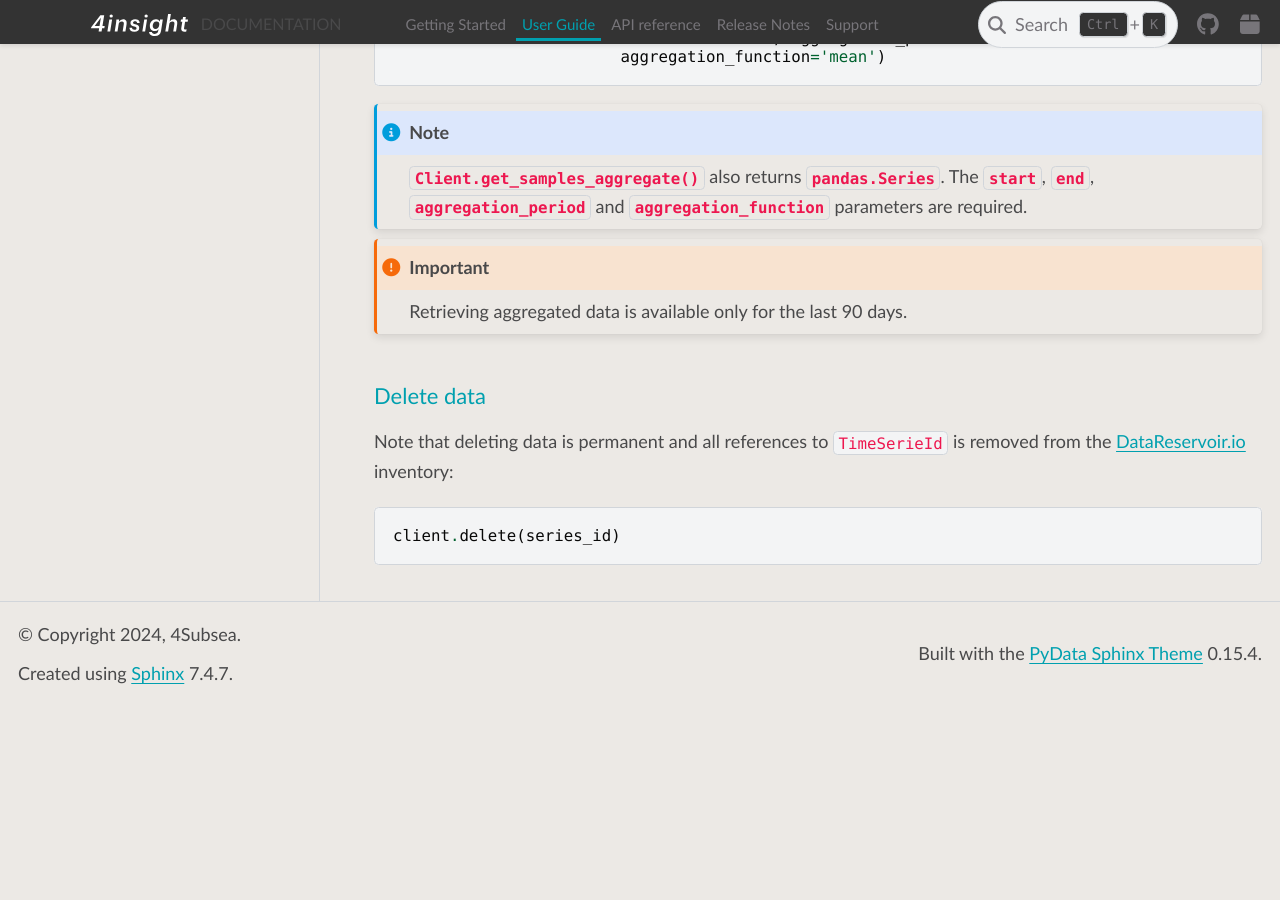
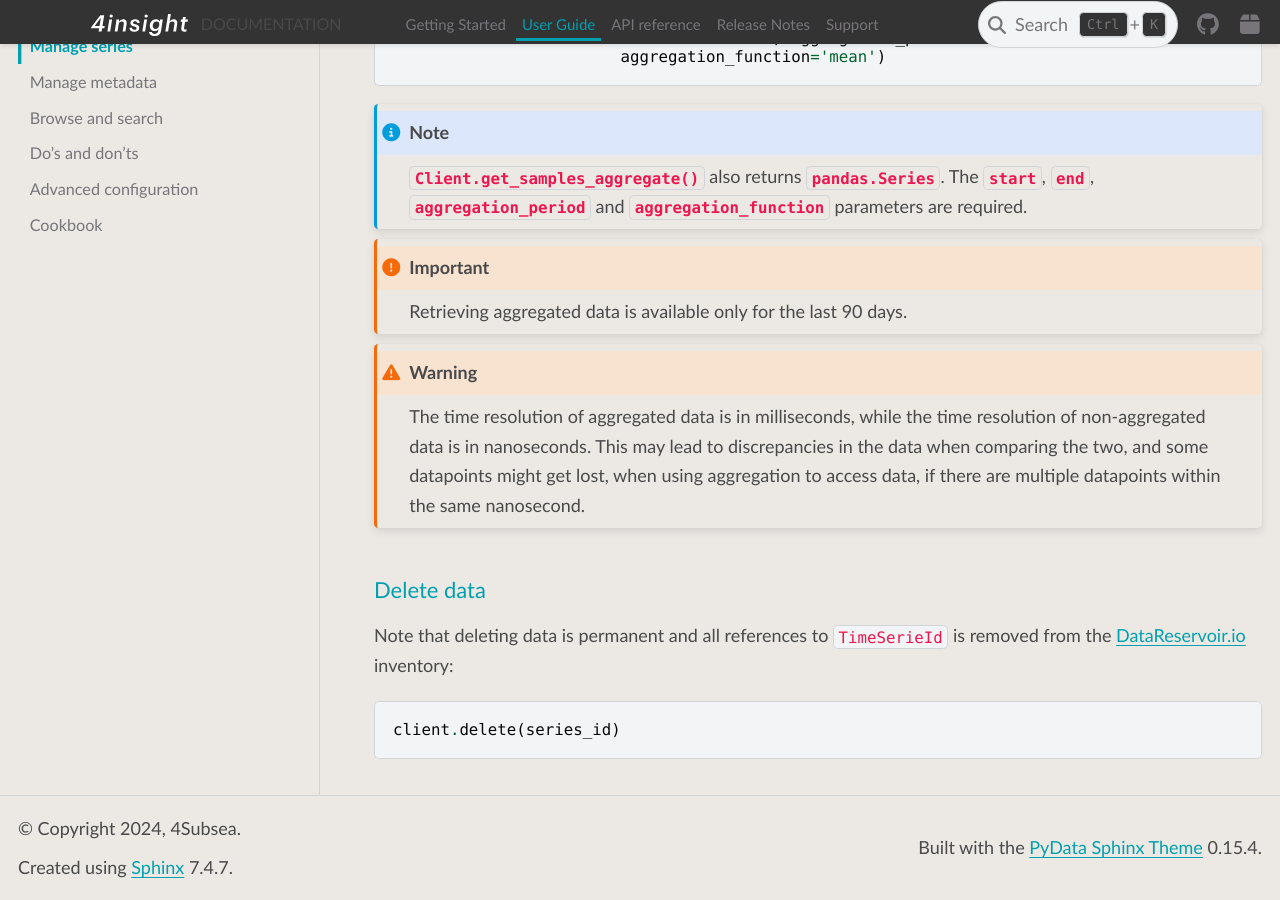
Before and after one commit to 4Subsea/drio-python, a Sphinx documentation site: the page built from docs/user_guide/manage_series.rst, in a window 1280 px wide and 900 px high, scrolled down 3036 px. Built offline with Sphinx 7.4.7 and the PyData theme 0.15.4, drawn with Linux system fonts in a browser that asks for light colours; before the commit the page ends 3742 px from its top, so only the background shows below that.

Commit message:
warning on time resolution

```diff
--- a/docs/user_guide/manage_series.rst
+++ b/docs/user_guide/manage_series.rst
@@ -147,6 +147,10 @@
 
     Retrieving aggregated data is available only for the last 90 days.
 
+.. warning::
+
+    The time resolution of aggregated data is in milliseconds, while the time resolution of non-aggregated data is in nanoseconds. This may lead to discrepancies in the data when comparing the two, and some datapoints might get lost, when using aggregation to access data, if there are multiple datapoints within the same nanosecond.
+
 Delete data
 -----------
 
```
